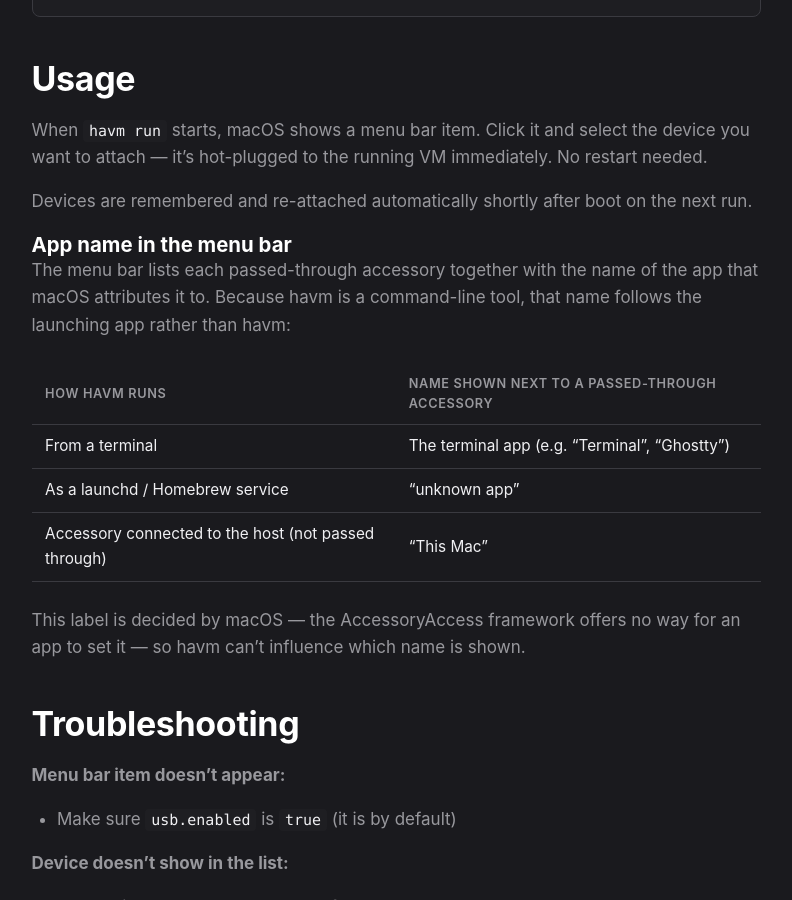
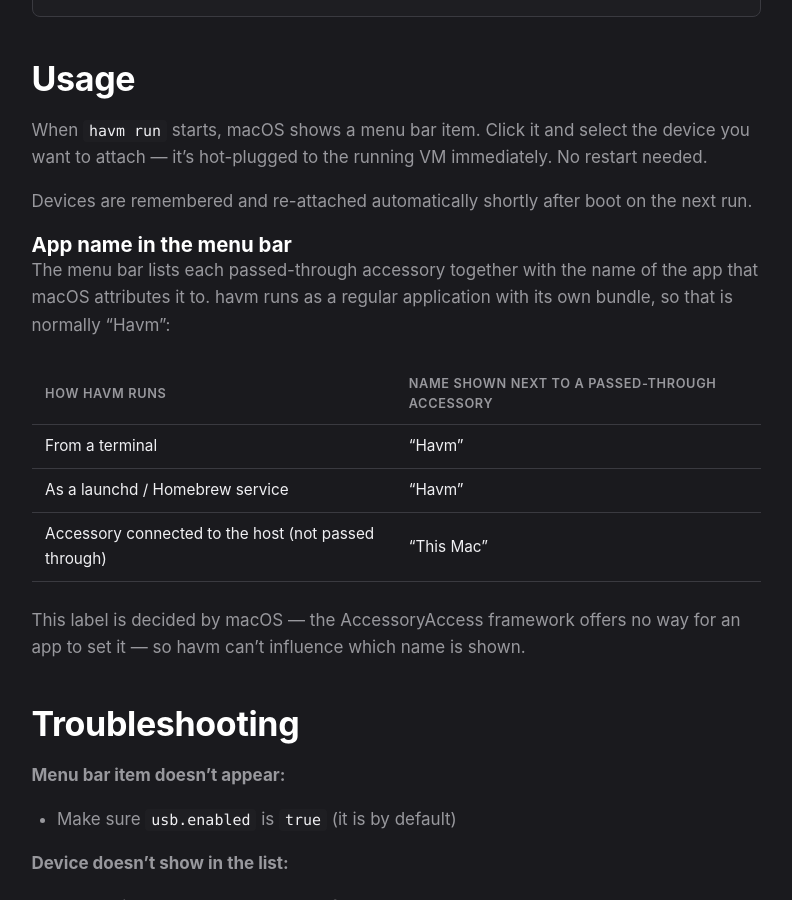
Before and after one commit to IngmarStein/havm, a Jekyll site: the page built from docs/usb-accessories.md, in a window 1280 px wide and 900 px high, scrolled down 593 px. Shown: the whole window, without its empty margins (244-1036 px from the left). Built offline with Jekyll 4.4.1, drawn with Linux system fonts in a browser that asks for light colours.

Commit message:
docs: describe the Dock tile, quit handling and menu
The user-facing docs still described a headless CLI: a Dock icon that does
nothing, shutdown only on Ctrl+C and SIGTERM, and USB accessories attributed
to the launching terminal. havm is a regular application now, so say what the
tile shows, what quitting it does on a logout or restart, and that macOS
attributes accessories to "Havm".

```diff
--- a/docs/usb-accessories.md
+++ b/docs/usb-accessories.md
@@ -46,13 +46,13 @@
 ### App name in the menu bar
 
 The menu bar lists each passed-through accessory together with the name of
-the app that macOS attributes it to. Because havm is a command-line tool,
-that name follows the launching app rather than havm:
+the app that macOS attributes it to. havm runs as a regular application with
+its own bundle, so that is normally "Havm":
 
 | How havm runs | Name shown next to a passed-through accessory |
 |---|---|
-| From a terminal | The terminal app (e.g. "Terminal", "Ghostty") |
-| As a launchd / Homebrew service | "unknown app" |
+| From a terminal | "Havm" |
+| As a launchd / Homebrew service | "Havm" |
 | Accessory connected to the host (not passed through) | "This Mac" |
 
 This label is decided by macOS — the AccessoryAccess framework offers no
```
Also changed, not shown: AGENTS.md (+5 -1 lines), docs/commands.md (+7 -0 lines), docs/getting-started.md (+5 -0 lines), docs/index.md (+1 -1 lines), docs/ssh-shutdown.md (+5 -2 lines), README.md.
